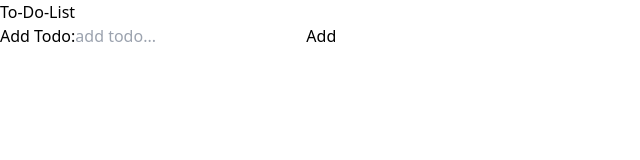
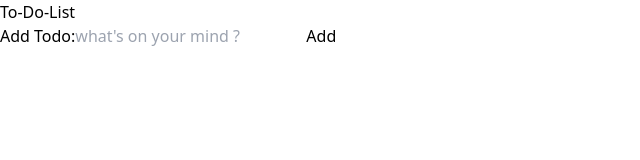
Before and after one commit to TahaZoabi/To-Do-List, a React (Vite) app: page / in a window 1280 px wide. Shown: the top 160 px of the page, without its empty margins (0-640 px from the left). Built offline with nearby package versions, Linux system fonts and the light colour scheme.

Commit message:
lost my mind trying to do some css

```diff
--- a/src/components/Input.jsx
+++ b/src/components/Input.jsx
@@ -18,24 +18,27 @@ function Input() {
     }
   }
   return (
-    <form
-      onSubmit={handleClick}
-      className="flex justify-center gap-2  items-center border-black-2 rounded"
+    <form onSubmit={handleClick} className="w-full">
+      <div className=" flex justify-center gap-2  items-center border-black-2 rounded">
+        <label
+          htmlFor="todo-input"
+          className="block text-sm font-medium text-gray-700"
         >
-      <label htmlFor="todo-input" className="text-sm">
           Add Todo:
         </label>
+
         <input
-        id="todo-input"
           ref={todo}
           onChange={handleChange}
           type="text"
-        placeholder="add todo..."
-        className="flex h-10 w-[400px] rounded-lg border border-input bg-white px-3 py-2 text-sm file:border-0  file:text-sm    focus-visible:outline-none focus-visible:ring-2 "
+          id="todo-input"
+          placeholder="what's on your mind ?"
+          className="mt-1 w-2/3 rounded-md border-amber-200 shadow-sm sm:text-sm flex h-10 px-3 py-2file:border-0  file:text-sm    focus-visible:outline-none focus-visible:ring-2 "
         />
-      <button className="bg-amber-100 py-2 px-4 rounded-lg border-none hover:bg-amber-300">
+        <button className="bg-amber-100  rounded-lg border-none hover:bg-amber-300 inline-block border border-amber-600 px-10 py-3 text-sm font-medium text-black  hover:text-white focus:outline-none  active:bg-amber-400">
           Add
         </button>
+      </div>
     </form>
   );
 }
--- a/src/components/Todo.jsx
+++ b/src/components/Todo.jsx
@@ -31,9 +31,9 @@ function Todo() {
   }
 
   return (
-    <div className="flex flex-col gap-7">
+    <div className="flex flex-col gap-7   w-[500px] md:w-[550px] sm:w-[450px]  justify-center ">
       {todosList.map((todo, index) => (
-        <div className="flex gap-4" key={index}>
+        <div className="flex gap-4  px-2 py-2 mx-2 w-full" key={index}>
           <p
             className={`w-full ${completedTodos[index] ? "line-through" : ""}`}
           >
@@ -44,7 +44,7 @@ function Todo() {
                   setEditTodoState({ ...editTodoState, text: e.target.value })
                 }
                 type="text"
-                className="flex h-10 w-[300px] rounded-lg border border-input px-3 py-2 text-sm"
+                className="flex h-10  rounded-lg border border-input px-3 py-2 text-sm mt-1 w-[350px]  border-amber-200 shadow-sm sm:text-sm  py-2file:border-0  file:text-sm    focus-visible:outline-none focus-visible:ring-2"
               />
             ) : (
               todo
```
Lines whose indentation alone changed are shown as unchanged.
